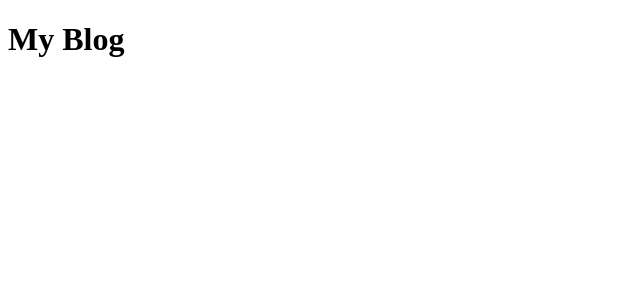
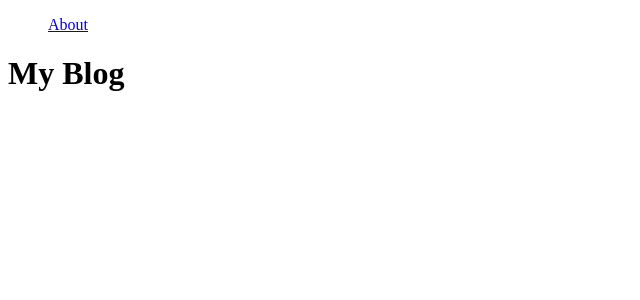
Before and after one commit to HenriqueMarcelo/next-blog, a Next.js app: page / in a window 1280 px wide. Shown: the top 300 px of the page, without its empty margins (0-640 px from the left). Built offline with nearby package versions, Linux system fonts and the light colour scheme.

Commit message:
feat: using navigation

```diff
--- a/pages/index.js
+++ b/pages/index.js
@@ -1,9 +1,22 @@
+import Link from 'next/link'
+
 function HomePage() {
     console.log("[HomePage] render")
     return (
+        <>
+        <header>
+            <nav>
+                <ul>
+                    <l1>
+                        <Link href="/about">About</Link>
+                    </l1>
+                </ul>
+            </nav>
+        </header>
         <main>
             <h1>My Blog</h1>
         </main>
+        </>
     )
 }
 
```
